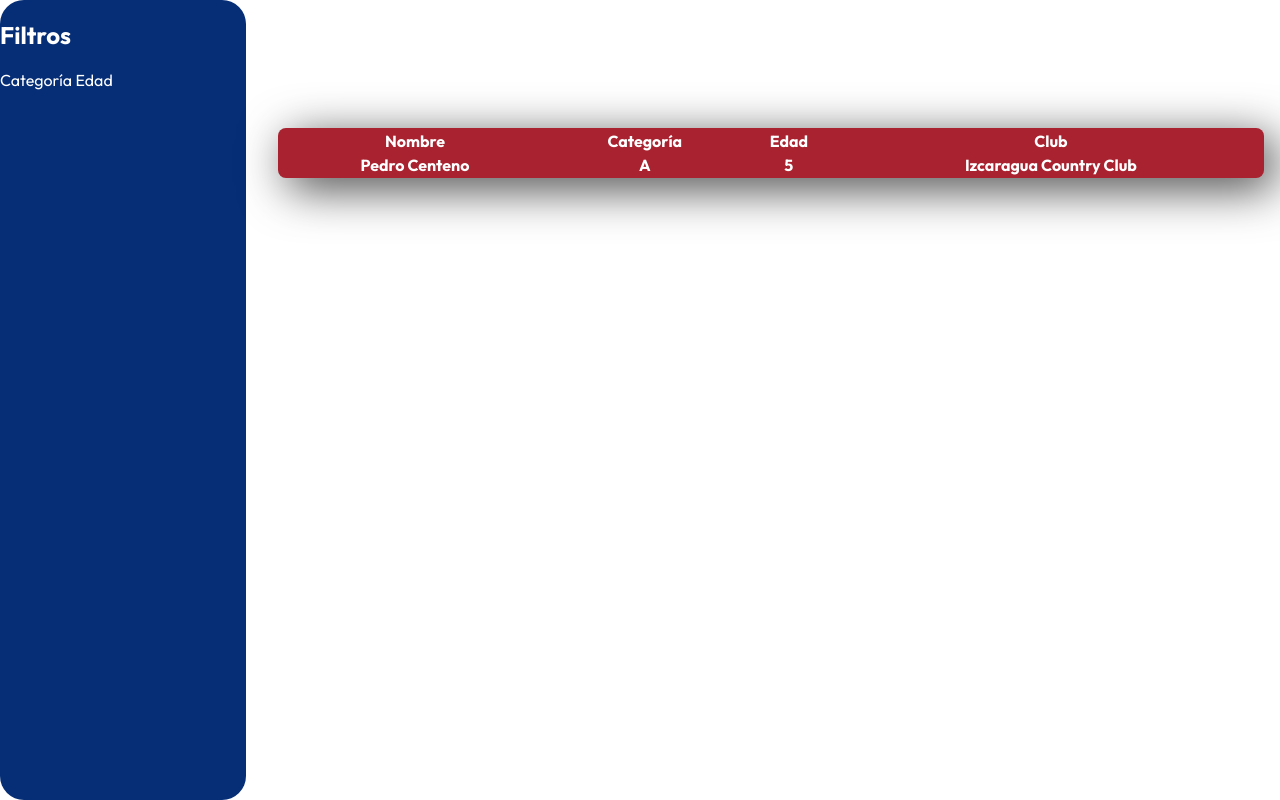
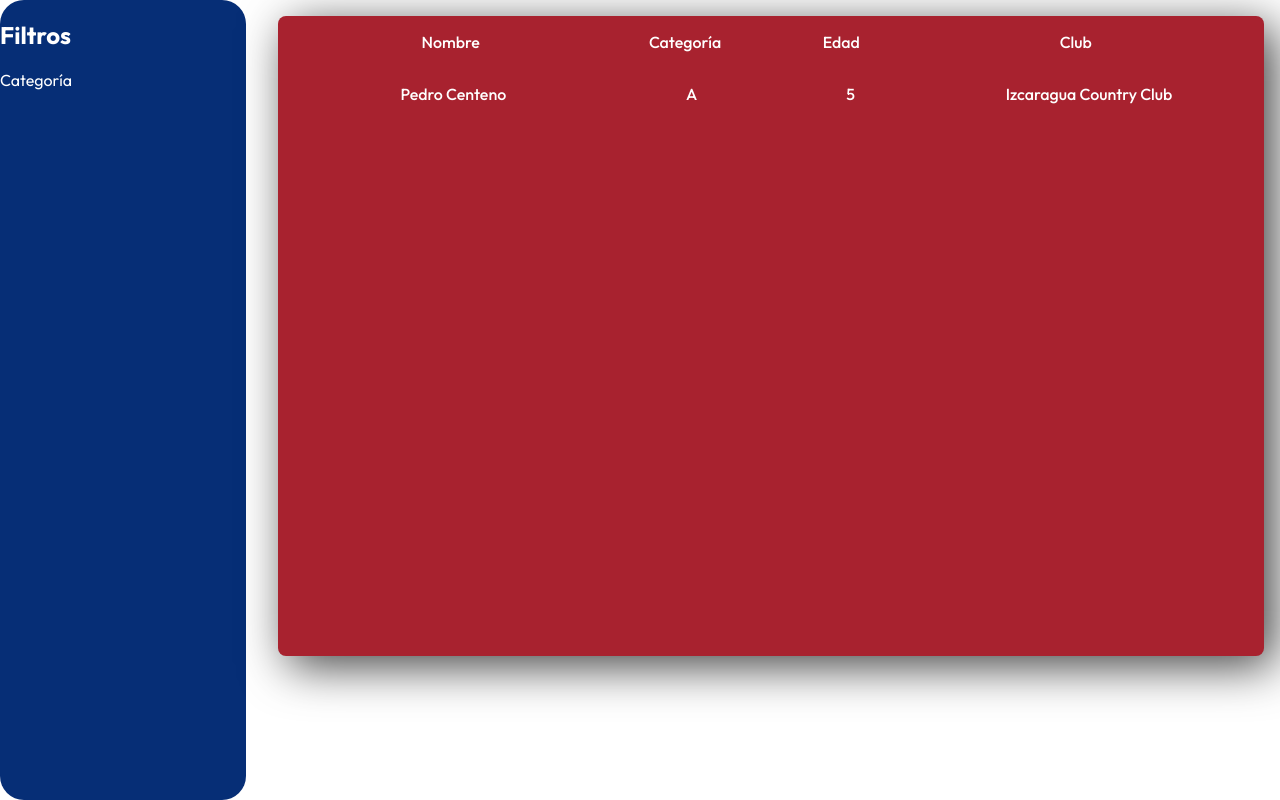
Before and after one commit to Gardeken/Under-Armour-Junior-Tour, a website: page views/adminPanel/index.html in a window 1280 px wide. Drawn offline with Linux system fonts and the light colour scheme.

Commit message:
editing adminPanel

```diff
--- a/views/adminPanel/index.css
+++ b/views/adminPanel/index.css
@@ -33,14 +33,37 @@ main {
   place-self: start center;
   width: 80vw;
   margin: 1rem;
-  margin-top: 8rem;
-  max-height: 80vh;
+  height: 80vh;
   color: white;
   background-color: var(--red);
-  max-height: 80vw;
-  font-weight: 300;
+  max-height: 80vh;
+  font-weight: 500;
   border-radius: 0.5rem;
   box-shadow: 10px 10px 47px 0px rgba(0, 0, 0, 0.75);
+}
+
+.container-items,
+.insc {
+  margin: 1rem;
+}
+
+.container-items {
+  display: grid;
+  grid-template-columns: 2fr 1fr 1fr 2fr;
+  place-items: center;
+  margin-right: 2rem;
+}
+
+.container-insc {
+  height: 92.5%;
+  overflow-y: auto;
+  scrollbar-gutter: static;
+}
+
+.insc {
+  display: grid;
+  grid-template-columns: 2fr 1fr 1fr 2fr;
+  place-items: center;
 }
 
 .lateral-bar {
--- a/views/adminPanel/index.html
+++ b/views/adminPanel/index.html
@@ -32,23 +32,24 @@
         <h2>Filtros</h2>
         <div class="filters">
           <span>Categoría</span>
-          <span>Edad</span>
         </div>
       </div>
-      <table class="container-table">
-        <tr>
-          <th>Nombre</th>
-          <th>Categoría</th>
-          <th>Edad</th>
-          <th>Club</th>
-        </tr>
-        <tr>
-          <th>Pedro Centeno</th>
-          <th>A</th>
-          <th>5</th>
-          <th>Izcaragua Country Club</th>
-        </tr>
-      </table>
+      <div class="container-table">
+        <div class="container-items">
+          <span>Nombre</span>
+          <span>Categoría</span>
+          <span>Edad</span>
+          <span>Club</span>
+        </div>
+        <div class="container-insc">
+          <div class="insc">
+            <span>Pedro Centeno</span>
+            <span>A</span>
+            <span>5</span>
+            <span>Izcaragua Country Club</span>
+          </div>
+        </div>
+      </div>
     </main>
     <script src="index.js"></script>
   </body>
```
